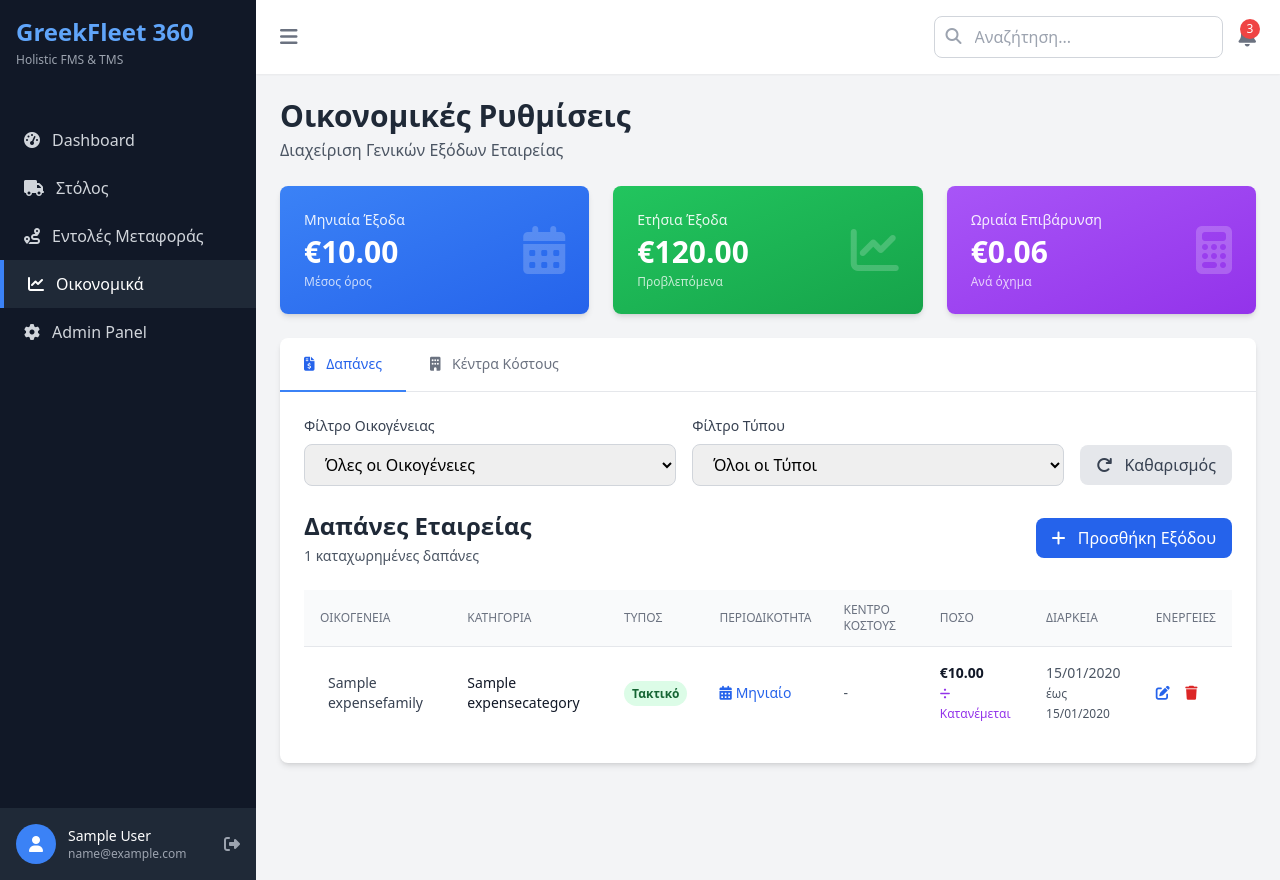
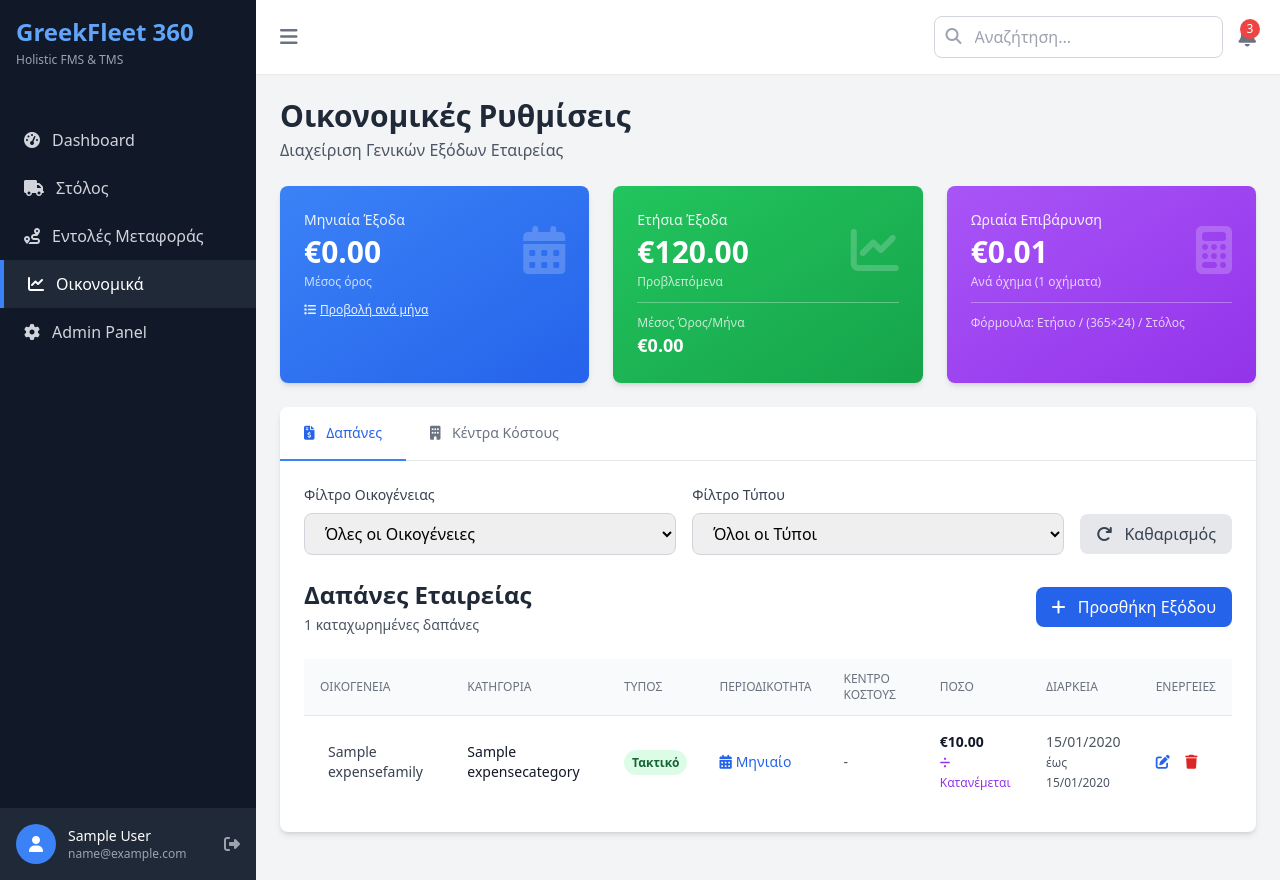
Before and after one commit to mixkonki/GreekFleet360, a Django app: page /finance/settings/ in a window 1280 px wide. Run offline with Django 5.2, Linux system fonts and the light colour scheme; a user stored in the database is signed in; tables that the repository leaves empty hold one stand-in row (values such as "Sample post"); some libraries are stand-ins or nearby versions.

Commit message:
feat: Date-aware and fleet-proportional financial calculations with monthly breakdown

```diff
--- a/web/templates/finance_settings.html
+++ b/web/templates/finance_settings.html
@@ -16,9 +16,9 @@
 
 <!-- KPI Cards -->
 <div class="grid grid-cols-1 md:grid-cols-3 gap-6 mb-6">
-    <div class="bg-gradient-to-br from-blue-500 to-blue-600 rounded-lg shadow-md p-6 text-white">
+    <div class="bg-gradient-to-br from-blue-500 to-blue-600 rounded-lg shadow-md p-6 text-white" x-data="{ showMonths: false }">
         <div class="flex items-center justify-between">
-            <div>
+            <div class="flex-1">
                 <p class="text-sm opacity-90 mb-1">Μηνιαία Έξοδα</p>
                 <p class="text-3xl font-bold">€{{ total_monthly|floatformat:2 }}</p>
                 <p class="text-xs opacity-75 mt-1">Μέσος όρος</p>
@@ -26,6 +26,17 @@
             <div class="text-5xl opacity-20">
                 <i class="fas fa-calendar-alt"></i>
             </div>
+        </div>
+        <button @click="showMonths = !showMonths" class="mt-3 text-xs underline opacity-90 hover:opacity-100">
+            <i class="fas fa-list mr-1"></i>Προβολή ανά μήνα
+        </button>
+        <div x-show="showMonths" x-transition class="mt-3 bg-white bg-opacity-20 rounded-lg p-3 max-h-48 overflow-y-auto">
+            {% for month in monthly_breakdown %}
+            <div class="flex justify-between text-xs py-1 border-b border-white border-opacity-20">
+                <span>{{ month.month_name }}</span>
+                <span class="font-semibold">€{{ month.cost|floatformat:2 }}</span>
+            </div>
+            {% endfor %}
         </div>
     </div>
 
@@ -40,6 +51,10 @@
                 <i class="fas fa-chart-line"></i>
             </div>
         </div>
+        <div class="mt-3 pt-3 border-t border-white border-opacity-30">
+            <p class="text-xs opacity-75">Μέσος Όρος/Μήνα</p>
+            <p class="text-lg font-semibold">€{{ total_monthly|floatformat:2 }}</p>
+        </div>
     </div>
 
     <div class="bg-gradient-to-br from-purple-500 to-purple-600 rounded-lg shadow-md p-6 text-white">
@@ -47,11 +62,14 @@
             <div>
                 <p class="text-sm opacity-90 mb-1">Ωριαία Επιβάρυνση</p>
                 <p class="text-3xl font-bold">€{{ hourly_rate|floatformat:2 }}</p>
-                <p class="text-xs opacity-75 mt-1">Ανά όχημα</p>
+                <p class="text-xs opacity-75 mt-1">Ανά όχημα ({{ fleet_size }} οχήματα)</p>
             </div>
             <div class="text-5xl opacity-20">
                 <i class="fas fa-calculator"></i>
             </div>
+        </div>
+        <div class="mt-3 pt-3 border-t border-white border-opacity-30">
+            <p class="text-xs opacity-75">Φόρμουλα: Ετήσιο / (365×24) / Στόλος</p>
         </div>
     </div>
 </div>
--- a/web/views.py
+++ b/web/views.py
@@ -252,15 +252,55 @@ def finance_settings(request):
     cost_centers = CostCenter.objects.filter(company=company).order_by('name')
 
     # Calculate totals using the new property methods
-    total_monthly = sum([exp.monthly_impact for exp in expenses])
     total_annual = sum([exp.annual_impact for exp in expenses])
 
-    # Get fleet size and calculate hourly rate
+    # Get fleet size
     fleet_size = company.vehicles.filter(status='ACTIVE').count()
-    working_days_per_year = 252
-    hours_per_day = 8
-    total_working_hours = working_days_per_year * hours_per_day * fleet_size if fleet_size > 0 else 1
-    hourly_rate = total_annual / Decimal(str(total_working_hours))
+
+    # Calculate hourly rate: total_annual / (365 * 24) / max(fleet_size, 1)
+    hours_per_year = 365 * 24
+    hourly_rate = total_annual / Decimal(str(hours_per_year)) / Decimal(str(max(fleet_size, 1)))
+
+    # Calculate monthly breakdown for current year
+    from datetime import date
+    current_year = timezone.now().year
+    monthly_breakdown = []
+
+    for month in range(1, 13):
+        # Get first and last day of month
+        if month == 12:
+            start_of_month = date(current_year, month, 1)
+            end_of_month = date(current_year + 1, 1, 1) - timedelta(days=1)
+        else:
+            start_of_month = date(current_year, month, 1)
+            end_of_month = date(current_year, month + 1, 1) - timedelta(days=1)
+
+        month_cost = Decimal('0.00')
+
+        for exp in expenses:
+            # Check if expense is active during this month
+            is_active_in_month = (
+                exp.start_date <= end_of_month and
+                (exp.end_date is None or exp.end_date >= start_of_month)
+            )
+
+            if is_active_in_month:
+                if exp.expense_type == 'ONE_OFF':
+                    # One-off expenses only count in their start month
+                    if exp.start_date.year == current_year and exp.start_date.month == month:
+                        month_cost += exp.amount
+                else:
+                    # Recurring expenses use monthly_impact
+                    month_cost += exp.monthly_impact
+
+        monthly_breakdown.append({
+            'month': month,
+            'month_name': date(current_year, month, 1).strftime('%B'),
+            'cost': month_cost
+        })
+
+    # Calculate average monthly cost
+    total_monthly = sum([m['cost'] for m in monthly_breakdown]) / Decimal('12.0')
 
     # Get all vehicles for cost profile table
     vehicles = VehicleAsset.objects.filter(company=company).select_related('company')
@@ -270,6 +310,7 @@ def finance_settings(request):
         'cost_centers': cost_centers,
         'total_annual': total_annual,
         'total_monthly': total_monthly,
+        'monthly_breakdown': monthly_breakdown,
         'hourly_rate': hourly_rate,
         'fleet_size': fleet_size,
         'vehicles': vehicles,
```
